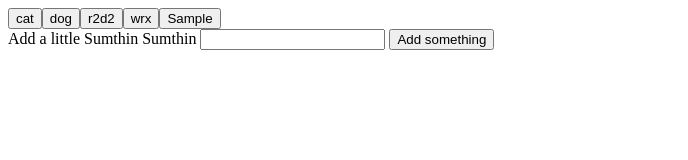
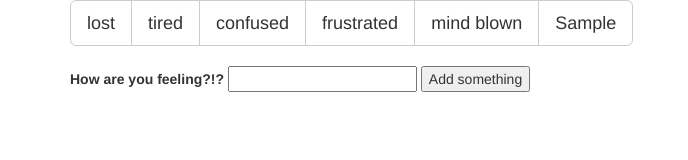
Before and after one commit to j-bar-8/giftastic, a plain HTML site: page index.html in a window 1280 px wide. Both pictures are taken after typing "Sample" into the empty fields and a click on the input "Add something". Shown: the whole page, without its empty margins (0-688 px from the left). Drawn offline with nearby package versions, Linux system fonts and the light colour scheme.

Commit message:
cleaned it up

```diff
--- a/assets/css/style.css
+++ b/assets/css/style.css
@@ -0,0 +1,4 @@
+.item {
+float: left;
+margin: 2px;
+}
--- a/assets/javascript/logic.js
+++ b/assets/javascript/logic.js
@@ -1,6 +1,6 @@
 // GLOBAL VARIABLES
 // ===========================================================
-var things = ["cat", "dog", "r2d2", "wrx"]
+var emotions = ["lost", "tired", "confused", "frustrated", "mind blown",]
 
 
 
@@ -12,11 +12,13 @@ var things = ["cat", "dog", "r2d2", "wrx"]
 function renderButtons() {
     $("#button-view").empty();
 
-    for (var i=0; i<things.length; i++){
+    for (var i=0; i<emotions.length; i++){
         var a = $("<button>");
         a.addClass("something-button");
-        a.attr("data-name",things[i]);
-        a.text(things[i]);
+        a.attr("data-name",emotions[i]);
+        a.attr("class","btn btn-default");
+        a.attr("type","button");
+        a.text(emotions[i]);
         $("#button-view").append(a);
     }
 }
@@ -41,10 +43,10 @@ function displayGIFS () {
             var rating = results[i].rating;
             var p = $("<p>").text("Rating: " + rating);
             var thingImage = $("<img>");
-            thingImage.attr("src", results[i].images.fixed_height.url);
+            thingImage.attr("src", results[i].images.fixed_height_still.url);
             thingImage.attr("data-still", results[i].images.fixed_height_still.url);
             thingImage.attr("data-animate", results[i].images.fixed_height.url);
-            thingImage.attr("data-state", "animate");
+            thingImage.attr("data-state", "still");
             thingImage.attr("class", "gif");
 
             // TESTING
@@ -69,7 +71,7 @@ renderButtons();
 $("#add-something").on("click", function(event) {
     event.preventDefault();
     var newThing = $("#something-input").val().trim();
-    things.push(newThing);
+    emotions.push(newThing);
     renderButtons();
     $("#something-input").val("");
 });
--- a/index.html
+++ b/index.html
@@ -4,17 +4,33 @@
     <meta charset="UTF-8">
     <meta name="viewport" content="width=device-width, initial-scale=1.0">
     <meta http-equiv="X-UA-Compatible" content="ie=edge">
+    <link rel="stylesheet" href="https://maxcdn.bootstrapcdn.com/bootstrap/3.3.7/css/bootstrap.min.css" integrity="sha384-BVYiiSIFeK1dGmJRAkycuHAHRg32OmUcww7on3RYdg4Va+PmSTsz/K68vbdEjh4u" crossorigin="anonymous">
+    <link rel="stylesheet" href="assets/css/style.css">
     <title>Giftastic!</title>
 </head>
 <body>
-    <div class="container">
-        <div id="button-view"></div>
-            <form id="something-form">
-                <label for="something-input">Add a little Sumthin Sumthin</label>
+    <div class="container py-3 mt-3">
+        <div class="row">
+            <div id="button-view" class="col-md-12 btn-group btn-group-lg" role="group"></div>
+        </div>
+
+        <br>
+
+        <div class="row">
+            <div class="col-md-6">
+                <form id="something-form">
+                <label for="something-input">How are you feeling?!?</label>
                 <input type="text" id="something-input">
                 <input id="add-something" type="submit" value="Add something">
-            </form>
-        <div id="something-view"></div>
+                </form>
+            </div>
+        </div>
+
+        <br>
+
+        <div class="row">
+            <div class="col-md-12" id="something-view"></div>
+        </div>
     </div>
 
 <script src="https://cdnjs.cloudflare.com/ajax/libs/jquery/3.2.1/jquery.min.js"></script>
```
